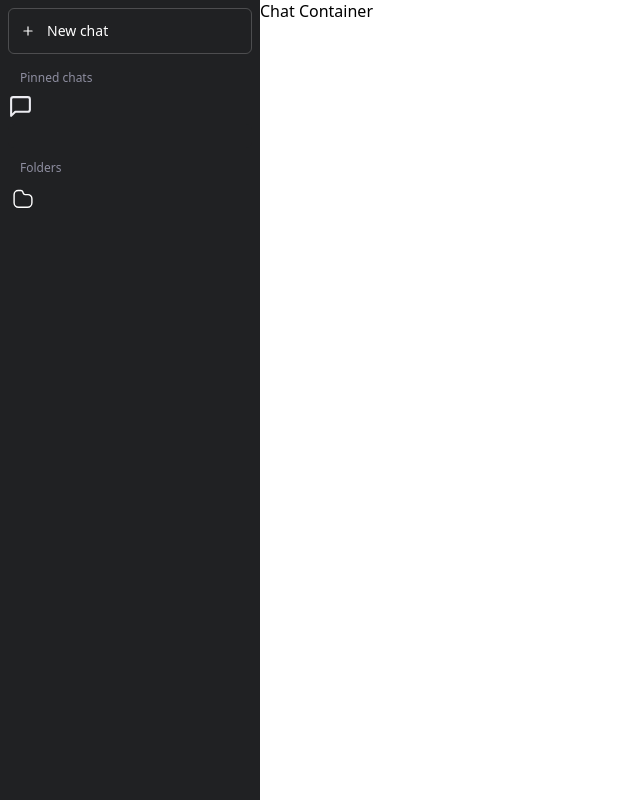
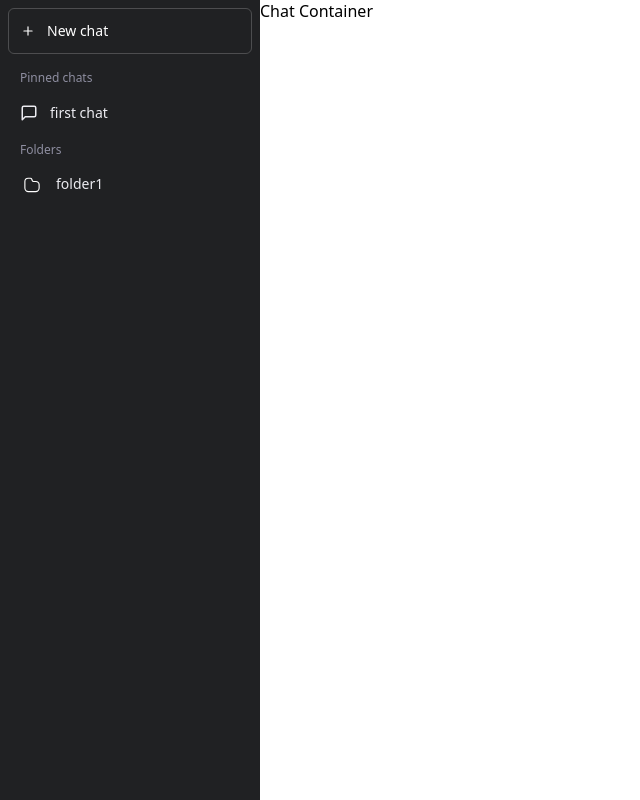
Before and after one commit to ayushanand18/custom-branded-chatgpt, a React (Create React App) app in the folder my-app/: page / in a window 1280 px wide. Shown: the whole page, without its empty margins (0-640 px from the left). Built offline with nearby package versions, Linux system fonts and the light colour scheme.

Commit message:
feat(chat): added styles for folderization

```diff
--- a/my-app/src/components/chat.jsx
+++ b/my-app/src/components/chat.jsx
@@ -7,38 +7,37 @@ function Chat(){
     const [folders, setFolders] = useState([
         {"name":"folder1", "chats":["c_1"], "id":"f_1"},
     ])
-    const [openChats, setOpenChats] = useState([false]*folders.length);
+    const [openChats, setOpenChats] = useState(new Array(folders.length).fill(false));
 
-    console.log(chats);
-
-    const pinnedChatsContainer = pinnedChats?.map((index, chat_id)=>{
+    const pinnedChatsContainer = pinnedChats?.map((chat_id)=>{
         return (
             <li key={chat_id} className="listItem">
-                <svg key={chat_id} stroke="currentColor" fill="none" strokeWidth="2" viewBox="0 0 24 24" strokeLinecap="round" strokeLinejoin="round" className="h-4 w-4" height="25" width="25" xmlns="http://www.w3.org/2000/svg">
+                <svg key={chat_id}
+                    stroke="currentColor" fill="none" strokeWidth="2" viewBox="0 0 24 24" strokeLinecap="round" strokeLinejoin="round" height="30" width="30" xmlns="http://www.w3.org/2000/svg">
                     <path d="M21 15a2 2 0 0 1-2 2H7l-4 4V5a2 2 0 0 1 2-2h14a2 2 0 0 1 2 2z"></path>
                 </svg>
-                <div key={chat_id}>
+                <span key={chat_id}>
                     {chats[chat_id]}
-                </div>
+                </span>
             </li>
         )
     })
 
-    const foldersContainer = folders?.map((index, folderInfo) => {
+    const foldersContainer = folders?.map((folderInfo, index) => {
         return (
         <span>
             <li key={folderInfo.id} className="listItem" onClick={()=>{
-                openChats[folderInfo.id] ^= true;
-                console.log("clicked!")
+                openChats[index] ^= true;
                 setOpenChats(openChats);
             }}>
-                <svg key={index} xmlns="http://www.w3.org/2000/svg" fill="none" viewBox="0 0 128 128" width="30" height="30">
+                <svg key={folderInfo.id} xmlns="http://www.w3.org/2000/svg" fill="none" viewBox="0 0 128 128" width="36" height="36">
                     <path stroke="#fff" strokeLinecap="round" strokeWidth="6" d="M26 45.5C26 35.835 33.835 28 43.5 28V28L55.3399 28C58.7317 28 61.7549 30.1389 62.8838 33.3374L65.1727 39.8226C66.2737 42.9422 69.1813 45.0623 72.4881 45.1568L84.5 45.5V45.5C94.0831 45.2262 102 52.9202 102 62.5071L102 74.5V80C102 90.4934 93.4934 99 83 99V99L64 99L45 99V99C34.5066 99 26 90.4934 26 80L26 66L26 45.5Z" ></path>
                 </svg>
-            {folderInfo.name}</li>
-            <div key={folderInfo.id} className="openFolderChats" style={{display:openChats[folderInfo.id]?'block':'none'}}>
-                <ul key={folderInfo.id}>{
-                    folderInfo.chats?.map((index, chat_id) => {
+                {folderInfo.name}
+            </li>
+            <div key={folderInfo.id} className="openFolderChats" style={{display:openChats[index]?'block':'none'}}>
+                <ul key={folderInfo.id+"ul"}>{
+                    folderInfo.chats?.map((chat_id) => {
                         return (<li key={chat_id}>{chats[chat_id]}</li>)
                     })
                 }</ul>
--- a/my-app/src/styles/chat.css
+++ b/my-app/src/styles/chat.css
@@ -2,7 +2,7 @@
     height: 100vh;
 }
 .overlay {
-    display: hidden;
+    display: none;
     position: absolute;
     top: 0;
     right: 0;
@@ -759,7 +759,8 @@
     --tw-text-opacity: 1;
     color: rgba(142,142,160,var(--tw-text-opacity));
 }
-li {
+.listItem {
+    padding-left: .75rem;
     cursor: pointer;
     -webkit-text-size-adjust: 100%;
     font-feature-settings: normal;
@@ -837,6 +838,7 @@ li {
     height: auto;
     transform: none;
     transform-origin: 50% 50% 0px;
+    line-height: 2.25rem;
 }
 ol{
     -webkit-text-size-adjust: 100%;
@@ -929,7 +931,7 @@ ol div{
     --text-error: var(--color-error);
     color-scheme: light;
     font-size: .875rem;
-    line-height: 1.25rem;
+
     --tw-text-opacity: 1;
     list-style: none;
     border: 0 solid #d9d9e3;
@@ -997,6 +999,169 @@ ol div{
     padding-bottom: .75rem;
     padding-top: .75rem;
 }
-li:hover {
+.listItem:hover {
     background-color: rgba(42,43,50,1);
 }
+.listItem span {
+    -webkit-text-size-adjust: 100%;
+    font-feature-settings: normal;
+    font-family: Söhne,ui-sans-serif,system-ui,-apple-system,Segoe UI,Roboto,Ubuntu,Cantarell,Noto Sans,sans-serif,Helvetica Neue,Arial,Apple Color Emoji,Segoe UI Emoji,Segoe UI Symbol,Noto Color Emoji;
+    font-variation-settings: normal;
+    tab-size: 4;
+    --color-primary: #19c37d;
+    --color-secondary: #715fde;
+    --color-error: #ef4146;
+    --gradient-primary: linear-gradient(90deg,#a29bd4,#989fdd);
+    --text-primary: #202123;
+    --text-default: #353740;
+    --text-secondary: #6e6e80;
+    --text-disabled: #acacbe;
+    --text-error: var(--color-error);
+    color-scheme: light;
+    font-size: .875rem;
+    line-height: 1.25rem;
+    --tw-text-opacity: 1;
+    list-style: none;
+    color: inherit;
+    cursor: pointer;
+    --tw-bg-opacity: 1;
+    border: 0 solid #d9d9e3;
+    box-sizing: border-box;
+    --tw-border-spacing-x: 0;
+    --tw-border-spacing-y: 0;
+    --tw-translate-x: 0;
+    --tw-translate-y: 0;
+    --tw-rotate: 0;
+    --tw-skew-x: 0;
+    --tw-skew-y: 0;
+    --tw-scale-x: 1;
+    --tw-scale-y: 1;
+    --tw-pan-x: ;
+    --tw-pan-y: ;
+    --tw-pinch-zoom: ;
+    --tw-scroll-snap-strictness: proximity;
+    --tw-gradient-from-position: ;
+    --tw-gradient-via-position: ;
+    --tw-gradient-to-position: ;
+    --tw-ordinal: ;
+    --tw-slashed-zero: ;
+    --tw-numeric-figure: ;
+    --tw-numeric-spacing: ;
+    --tw-numeric-fraction: ;
+    --tw-ring-inset: ;
+    --tw-ring-offset-width: 0px;
+    --tw-ring-offset-color: #fff;
+    --tw-ring-color: rgba(69,89,164,.5);
+    --tw-ring-offset-shadow: 0 0 transparent;
+    --tw-ring-shadow: 0 0 transparent;
+    --tw-shadow: 0 0 transparent;
+    --tw-shadow-colored: 0 0 transparent;
+    --tw-blur: ;
+    --tw-brightness: ;
+    --tw-contrast: ;
+    --tw-grayscale: ;
+    --tw-hue-rotate: ;
+    --tw-invert: ;
+    --tw-saturate: ;
+    --tw-sepia: ;
+    --tw-drop-shadow: ;
+    --tw-backdrop-blur: ;
+    --tw-backdrop-brightness: ;
+    --tw-backdrop-contrast: ;
+    --tw-backdrop-grayscale: ;
+    --tw-backdrop-hue-rotate: ;
+    --tw-backdrop-invert: ;
+    --tw-backdrop-opacity: ;
+    --tw-backdrop-saturate: ;
+    --tw-backdrop-sepia: ;
+    position: relative;
+    max-height: 1.25rem;
+    flex: 1 1 0%;
+    overflow: hidden;
+    text-overflow: ellipsis;
+    word-break: break-all;
+    display: inline;
+    vertical-align: middle;
+}
+.listItem svg {
+    padding-right: .75rem;
+    -webkit-text-size-adjust: 100%;
+    font-feature-settings: normal;
+    font-family: Söhne,ui-sans-serif,system-ui,-apple-system,Segoe UI,Roboto,Ubuntu,Cantarell,Noto Sans,sans-serif,Helvetica Neue,Arial,Apple Color Emoji,Segoe UI Emoji,Segoe UI Symbol,Noto Color Emoji;
+    font-variation-settings: normal;
+    tab-size: 4;
+    --color-primary: #19c37d;
+    --color-secondary: #715fde;
+    --color-error: #ef4146;
+    --gradient-primary: linear-gradient(90deg,#a29bd4,#989fdd);
+    --text-primary: #202123;
+    --text-default: #353740;
+    --text-secondary: #6e6e80;
+    --text-disabled: #acacbe;
+    --text-error: var(--color-error);
+    color-scheme: light;
+    font-size: .875rem;
+    line-height: 1.25rem;
+    --tw-text-opacity: 1;
+    list-style: none;
+    color: inherit;
+    cursor: pointer;
+    word-break: break-all;
+    --tw-bg-opacity: 1;
+    stroke: currentcolor;
+    fill: none;
+    stroke-width: 2;
+    stroke-linecap: round;
+    stroke-linejoin: round;
+    border: 0 solid #d9d9e3;
+    box-sizing: border-box;
+    --tw-border-spacing-x: 0;
+    --tw-border-spacing-y: 0;
+    --tw-translate-x: 0;
+    --tw-translate-y: 0;
+    --tw-rotate: 0;
+    --tw-skew-x: 0;
+    --tw-skew-y: 0;
+    --tw-scale-x: 1;
+    --tw-scale-y: 1;
+    --tw-pan-x: ;
+    --tw-pan-y: ;
+    --tw-pinch-zoom: ;
+    --tw-scroll-snap-strictness: proximity;
+    --tw-gradient-from-position: ;
+    --tw-gradient-via-position: ;
+    --tw-gradient-to-position: ;
+    --tw-ordinal: ;
+    --tw-slashed-zero: ;
+    --tw-numeric-figure: ;
+    --tw-numeric-spacing: ;
+    --tw-numeric-fraction: ;
+    --tw-ring-inset: ;
+    --tw-ring-offset-width: 0px;
+    --tw-ring-offset-color: #fff;
+    --tw-ring-color: rgba(69,89,164,.5);
+    --tw-ring-offset-shadow: 0 0 transparent;
+    --tw-ring-shadow: 0 0 transparent;
+    --tw-shadow: 0 0 transparent;
+    --tw-shadow-colored: 0 0 transparent;
+    --tw-blur: ;
+    --tw-brightness: ;
+    --tw-contrast: ;
+    --tw-grayscale: ;
+    --tw-hue-rotate: ;
+    --tw-invert: ;
+    --tw-saturate: ;
+    --tw-sepia: ;
+    --tw-drop-shadow: ;
+    --tw-backdrop-blur: ;
+    --tw-backdrop-brightness: ;
+    --tw-backdrop-contrast: ;
+    --tw-backdrop-grayscale: ;
+    --tw-backdrop-hue-rotate: ;
+    --tw-backdrop-invert: ;
+    --tw-backdrop-opacity: ;
+    --tw-backdrop-saturate: ;
+    --tw-backdrop-sepia: ;
+    display: inline;
+    vertical-align: middle;
+}
```
